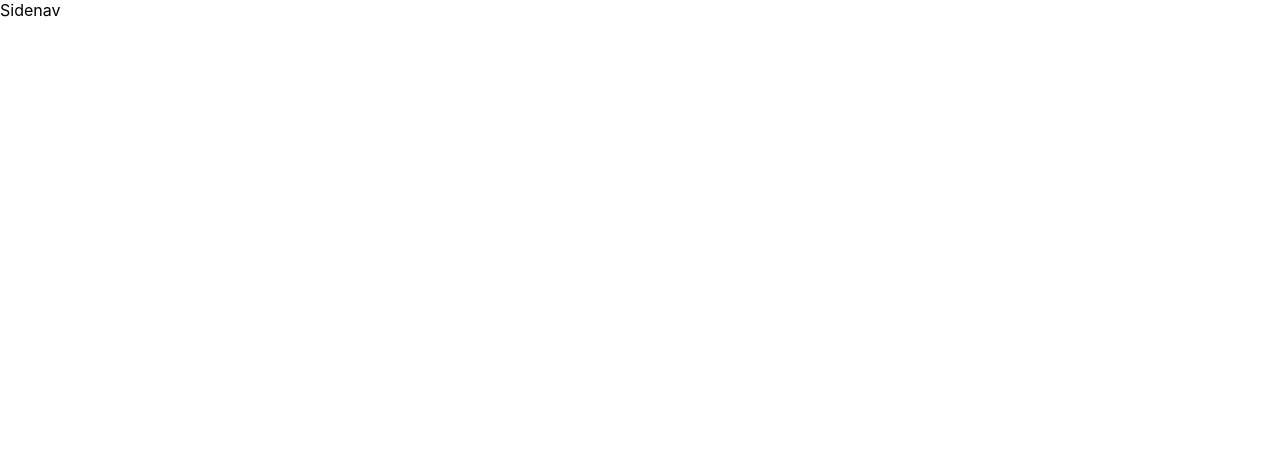
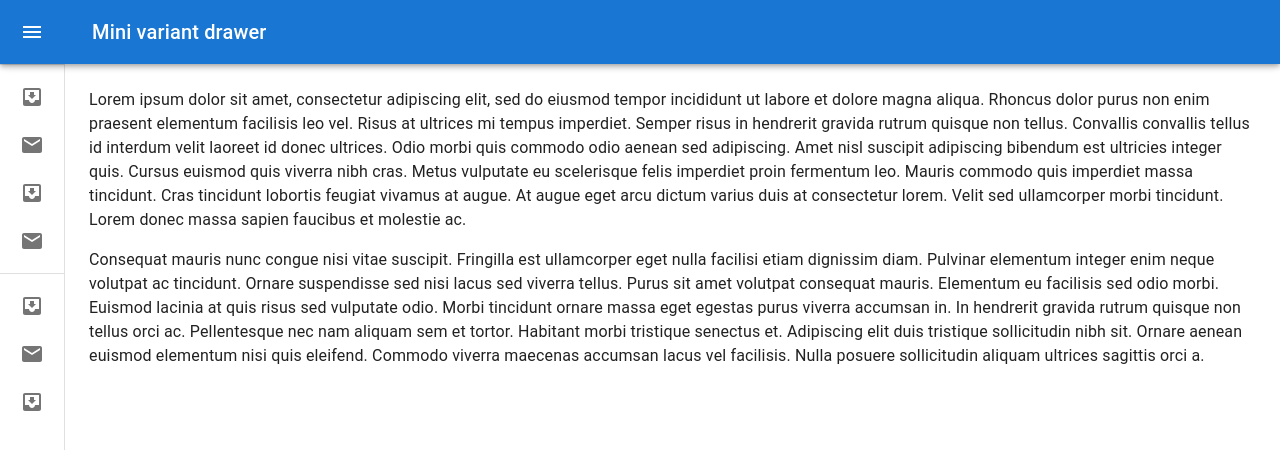
Before and after one commit to shubhamsinha21/UDashboard, a React (Create React App) app: page / in a window 1280 px wide. Shown: the top 450 px of the page. Built offline with nearby package versions, Linux system fonts and the light colour scheme.

Commit message:
Added Drawer

```diff
--- a/src/components/Sidenav.jsx
+++ b/src/components/Sidenav.jsx
@@ -1,5 +1,218 @@
-import React from "react";
+import * as React from "react";
+import { styled, useTheme } from "@mui/material/styles";
+import Box from "@mui/material/Box";
+import MuiDrawer from "@mui/material/Drawer";
+import MuiAppBar from "@mui/material/AppBar";
+import Toolbar from "@mui/material/Toolbar";
+import List from "@mui/material/List";
+import CssBaseline from "@mui/material/CssBaseline";
+import Typography from "@mui/material/Typography";
+import Divider from "@mui/material/Divider";
+import IconButton from "@mui/material/IconButton";
+import MenuIcon from "@mui/icons-material/Menu";
+import ChevronLeftIcon from "@mui/icons-material/ChevronLeft";
+import ChevronRightIcon from "@mui/icons-material/ChevronRight";
+import ListItem from "@mui/material/ListItem";
+import ListItemButton from "@mui/material/ListItemButton";
+import ListItemIcon from "@mui/material/ListItemIcon";
+import ListItemText from "@mui/material/ListItemText";
+import InboxIcon from "@mui/icons-material/MoveToInbox";
+import MailIcon from "@mui/icons-material/Mail";
+
+const drawerWidth = 240;
+
+const openedMixin = (theme) => ({
+  width: drawerWidth,
+  transition: theme.transitions.create("width", {
+    easing: theme.transitions.easing.sharp,
+    duration: theme.transitions.duration.enteringScreen,
+  }),
+  overflowX: "hidden",
+});
+
+const closedMixin = (theme) => ({
+  transition: theme.transitions.create("width", {
+    easing: theme.transitions.easing.sharp,
+    duration: theme.transitions.duration.leavingScreen,
+  }),
+  overflowX: "hidden",
+  width: `calc(${theme.spacing(7)} + 1px)`,
+  [theme.breakpoints.up("sm")]: {
+    width: `calc(${theme.spacing(8)} + 1px)`,
+  },
+});
+
+const DrawerHeader = styled("div")(({ theme }) => ({
+  display: "flex",
+  alignItems: "center",
+  justifyContent: "flex-end",
+  padding: theme.spacing(0, 1),
+  // necessary for content to be below app bar
+  ...theme.mixins.toolbar,
+}));
+
+const AppBar = styled(MuiAppBar, {
+  shouldForwardProp: (prop) => prop !== "open",
+})(({ theme, open }) => ({
+  zIndex: theme.zIndex.drawer + 1,
+  transition: theme.transitions.create(["width", "margin"], {
+    easing: theme.transitions.easing.sharp,
+    duration: theme.transitions.duration.leavingScreen,
+  }),
+  ...(open && {
+    marginLeft: drawerWidth,
+    width: `calc(100% - ${drawerWidth}px)`,
+    transition: theme.transitions.create(["width", "margin"], {
+      easing: theme.transitions.easing.sharp,
+      duration: theme.transitions.duration.enteringScreen,
+    }),
+  }),
+}));
+
+const Drawer = styled(MuiDrawer, {
+  shouldForwardProp: (prop) => prop !== "open",
+})(({ theme, open }) => ({
+  width: drawerWidth,
+  flexShrink: 0,
+  whiteSpace: "nowrap",
+  boxSizing: "border-box",
+  ...(open && {
+    ...openedMixin(theme),
+    "& .MuiDrawer-paper": openedMixin(theme),
+  }),
+  ...(!open && {
+    ...closedMixin(theme),
+    "& .MuiDrawer-paper": closedMixin(theme),
+  }),
+}));
 
 export default function Sidenav() {
-  return <div>Sidenav</div>;
+  const theme = useTheme();
+  const [open, setOpen] = React.useState(false);
+
+  const handleDrawerOpen = () => {
+    setOpen(true);
+  };
+
+  const handleDrawerClose = () => {
+    setOpen(false);
+  };
+
+  return (
+    <Box sx={{ display: "flex" }}>
+      <CssBaseline />
+      <AppBar position="fixed" open={open}>
+        <Toolbar>
+          <IconButton
+            color="inherit"
+            aria-label="open drawer"
+            onClick={handleDrawerOpen}
+            edge="start"
+            sx={{
+              marginRight: 5,
+              ...(open && { display: "none" }),
+            }}
+          >
+            <MenuIcon />
+          </IconButton>
+          <Typography variant="h6" noWrap component="div">
+            Mini variant drawer
+          </Typography>
+        </Toolbar>
+      </AppBar>
+      <Drawer variant="permanent" open={open}>
+        <DrawerHeader>
+          <IconButton onClick={handleDrawerClose}>
+            {theme.direction === "rtl" ? (
+              <ChevronRightIcon />
+            ) : (
+              <ChevronLeftIcon />
+            )}
+          </IconButton>
+        </DrawerHeader>
+        <Divider />
+        <List>
+          {["Inbox", "Starred", "Send email", "Drafts"].map((text, index) => (
+            <ListItem key={text} disablePadding sx={{ display: "block" }}>
+              <ListItemButton
+                sx={{
+                  minHeight: 48,
+                  justifyContent: open ? "initial" : "center",
+                  px: 2.5,
+                }}
+              >
+                <ListItemIcon
+                  sx={{
+                    minWidth: 0,
+                    mr: open ? 3 : "auto",
+                    justifyContent: "center",
+                  }}
+                >
+                  {index % 2 === 0 ? <InboxIcon /> : <MailIcon />}
+                </ListItemIcon>
+                <ListItemText primary={text} sx={{ opacity: open ? 1 : 0 }} />
+              </ListItemButton>
+            </ListItem>
+          ))}
+        </List>
+        <Divider />
+        <List>
+          {["All mail", "Trash", "Spam"].map((text, index) => (
+            <ListItem key={text} disablePadding sx={{ display: "block" }}>
+              <ListItemButton
+                sx={{
+                  minHeight: 48,
+                  justifyContent: open ? "initial" : "center",
+                  px: 2.5,
+                }}
+              >
+                <ListItemIcon
+                  sx={{
+                    minWidth: 0,
+                    mr: open ? 3 : "auto",
+                    justifyContent: "center",
+                  }}
+                >
+                  {index % 2 === 0 ? <InboxIcon /> : <MailIcon />}
+                </ListItemIcon>
+                <ListItemText primary={text} sx={{ opacity: open ? 1 : 0 }} />
+              </ListItemButton>
+            </ListItem>
+          ))}
+        </List>
+      </Drawer>
+      <Box component="main" sx={{ flexGrow: 1, p: 3 }}>
+        <DrawerHeader />
+        <Typography paragraph>
+          Lorem ipsum dolor sit amet, consectetur adipiscing elit, sed do
+          eiusmod tempor incididunt ut labore et dolore magna aliqua. Rhoncus
+          dolor purus non enim praesent elementum facilisis leo vel. Risus at
+          ultrices mi tempus imperdiet. Semper risus in hendrerit gravida rutrum
+          quisque non tellus. Convallis convallis tellus id interdum velit
+          laoreet id donec ultrices. Odio morbi quis commodo odio aenean sed
+          adipiscing. Amet nisl suscipit adipiscing bibendum est ultricies
+          integer quis. Cursus euismod quis viverra nibh cras. Metus vulputate
+          eu scelerisque felis imperdiet proin fermentum leo. Mauris commodo
+          quis imperdiet massa tincidunt. Cras tincidunt lobortis feugiat
+          vivamus at augue. At augue eget arcu dictum varius duis at consectetur
+          lorem. Velit sed ullamcorper morbi tincidunt. Lorem donec massa sapien
+          faucibus et molestie ac.
+        </Typography>
+        <Typography paragraph>
+          Consequat mauris nunc congue nisi vitae suscipit. Fringilla est
+          ullamcorper eget nulla facilisi etiam dignissim diam. Pulvinar
+          elementum integer enim neque volutpat ac tincidunt. Ornare suspendisse
+          sed nisi lacus sed viverra tellus. Purus sit amet volutpat consequat
+          mauris. Elementum eu facilisis sed odio morbi. Euismod lacinia at quis
+          risus sed vulputate odio. Morbi tincidunt ornare massa eget egestas
+          purus viverra accumsan in. In hendrerit gravida rutrum quisque non
+          tellus orci ac. Pellentesque nec nam aliquam sem et tortor. Habitant
+          morbi tristique senectus et. Adipiscing elit duis tristique
+          sollicitudin nibh sit. Ornare aenean euismod elementum nisi quis
+          eleifend. Commodo viverra maecenas accumsan lacus vel facilisis. Nulla
+          posuere sollicitudin aliquam ultrices sagittis orci a.
+        </Typography>
+      </Box>
+    </Box>
+  );
 }
```
